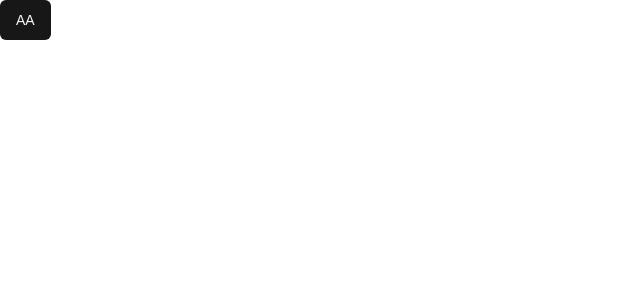
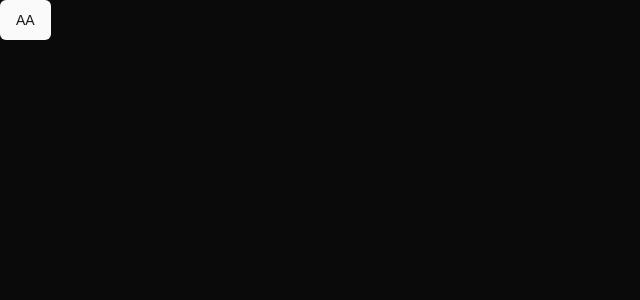
Before and after one commit to zhe-student-tafesa/React-JS-Jira-Clone, a Next.js app: page / in a window 1280 px wide. Shown: the top 300 px of the page, without its empty margins (0-640 px from the left). Built offline with nearby package versions, Linux system fonts and the light colour scheme.

Commit message:
1. install next-themes 2. set dark mode theme

```diff
--- a/app/layout.js
+++ b/app/layout.js
@@ -1,16 +1,7 @@
-import localFont from "next/font/local";
+
 import "./globals.css";
+import { ThemeProvider } from "@/components/theme-provider"
 
-const geistSans = localFont({
-  src: "./fonts/GeistVF.woff",
-  variable: "--font-geist-sans",
-  weight: "100 900",
-});
-const geistMono = localFont({
-  src: "./fonts/GeistMonoVF.woff",
-  variable: "--font-geist-mono",
-  weight: "100 900",
-});
 
 export const metadata = {
   title: "Jira",
@@ -21,9 +12,15 @@
   return (
     <html lang="en">
       <body
-        className={`${geistSans.variable} ${geistMono.variable} antialiased`}
+        className={`antialiased`}
       >
-        {children}
+        <ThemeProvider
+          attribute="class"
+          defaultTheme="dark"
+        >
+          {children}
+        </ThemeProvider>
+
       </body>
     </html>
   );
--- /dev/null
+++ b/components/theme-provider.jsx
@@ -0,0 +1,11 @@
+"use client"
+
+import * as React from "react"
+import { ThemeProvider as NextThemesProvider } from "next-themes"
+
+export function ThemeProvider({
+    children,
+    ...props
+}) {
+    return <NextThemesProvider {...props}>{children}</NextThemesProvider>
+}
```
